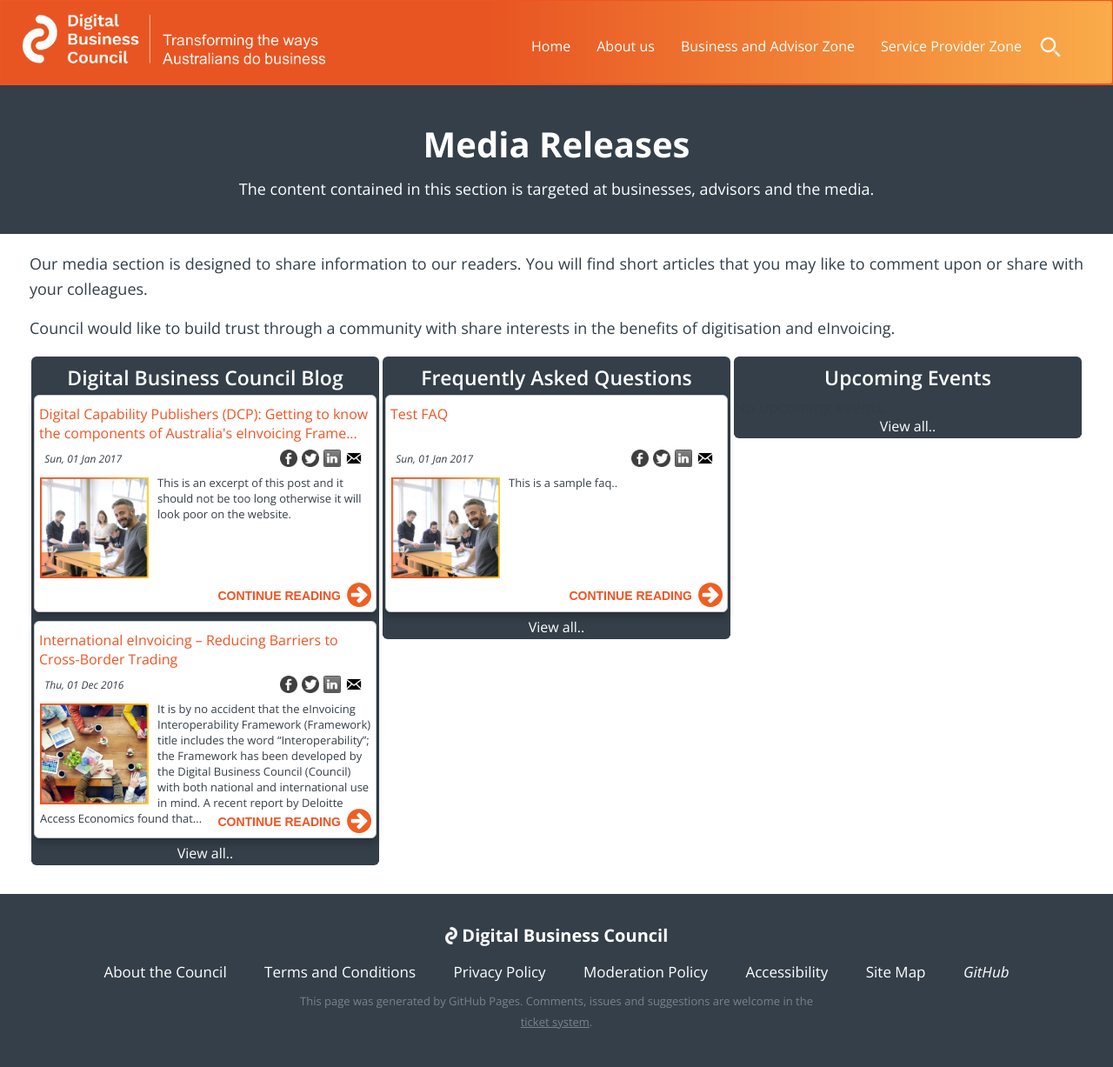
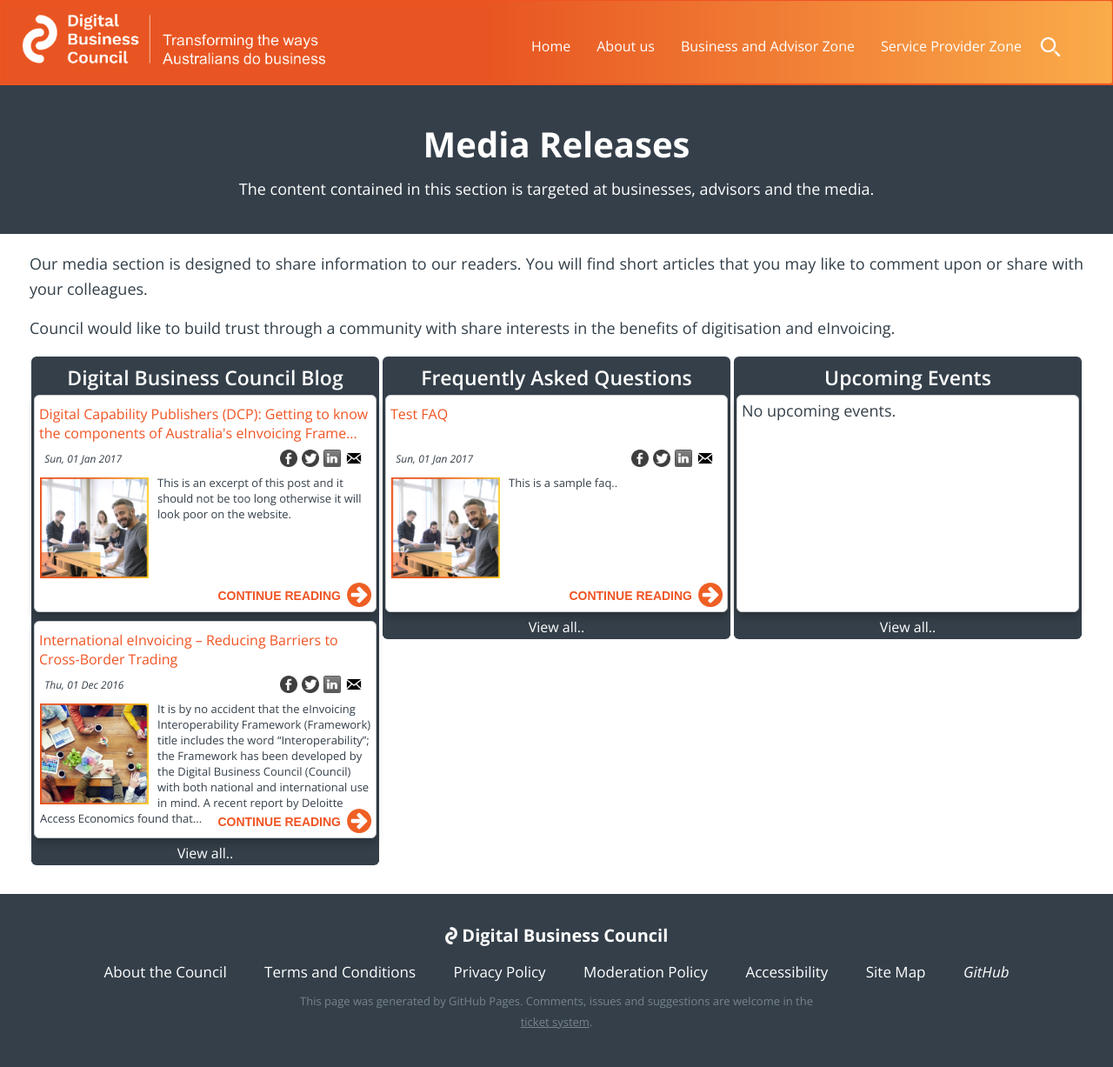
Before and after one commit to Digital-Business-Council/Digital-Business-Council.github.io, a Jekyll site: the page built from pages/business-zone/blogs/media-jump-page.md, in a window 1280 px wide. Shown: the whole page at 87% size. Built offline with Jekyll 4.4.1, drawn with Linux system fonts in a browser that asks for light colours.

Commit message:
Update media-jump-page.md

```diff
--- a/pages/business-zone/blogs/media-jump-page.md
+++ b/pages/business-zone/blogs/media-jump-page.md
@@ -60,7 +60,7 @@
 	</div>
 
    {% else %}
-    <div class="news-block">
+    <div class="media-zone-card">
         No new articles available.
     </div>
   {% endfor %}
@@ -122,7 +122,7 @@
 
 	</div>
 	 {% else %}
-    <div class="news-block">
+    <div class="media-zone-card">
         No FAQs available.
     </div>
   {% endfor %}
@@ -182,7 +182,7 @@
 	</div>
 
    {% else %}
-    <div class="news-block">
+    <div class="media-zone-card">
         No upcoming events.
     </div>
   {% endfor %}
```
